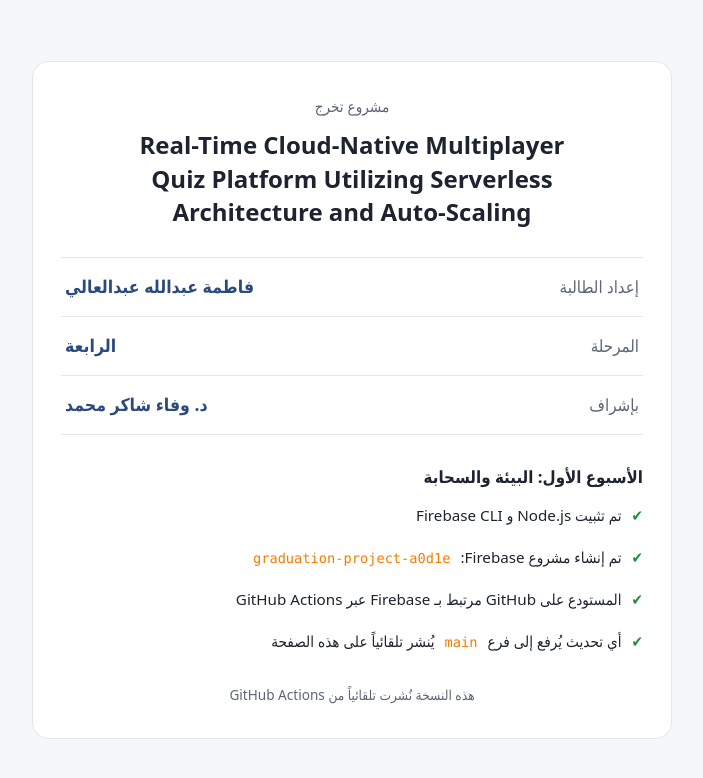
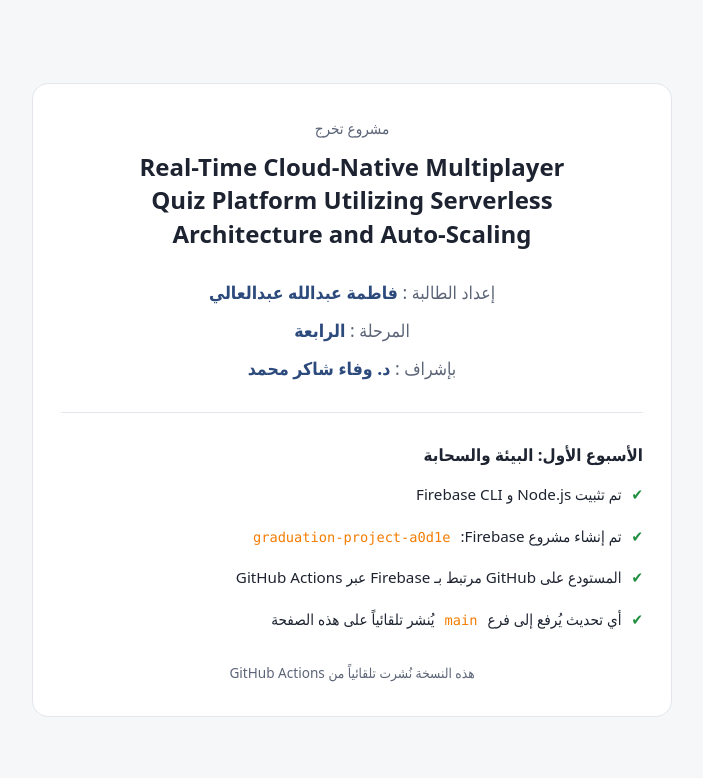
Before and after one commit to fatimaproject2003/graduation-project, a plain HTML site: page public/index.html in a window 1280 px wide. Shown: the whole page, without its empty margins (288-991 px from the left). Drawn offline with Linux system fonts and the light colour scheme.

Commit message:
Show student, stage and supervisor as label : value lines

```diff
--- a/public/index.html
+++ b/public/index.html
@@ -62,18 +62,15 @@
       direction: ltr;
       text-wrap: balance;
     }
-    .info { margin: 0 0 28px; }
-    .row {
-      display: flex;
-      justify-content: space-between;
-      align-items: baseline;
-      gap: 16px;
-      padding: 14px 4px;
-      border-top: 1px solid var(--border);
+    .info {
+      margin: 0 0 28px;
+      padding-bottom: 20px;
+      border-bottom: 1px solid var(--border);
+      text-align: center;
     }
-    .row:last-child { border-bottom: 1px solid var(--border); }
-    .row dt { color: var(--muted); font-size: 1.05rem; }
-    .row dd { margin: 0; color: var(--value); font-weight: 700; font-size: 1.1rem; }
+    .info p { margin: 0 0 8px; font-size: 1.1rem; }
+    .info .label { color: var(--muted); }
+    .info .value { color: var(--value); font-weight: 700; }
     h2 { margin: 0 0 4px; font-size: 1.05rem; }
     ul { list-style: none; padding: 0; margin: 0; }
     li {
@@ -99,11 +96,11 @@
     <p class="kicker">مشروع تخرج</p>
     <h1>Real-Time Cloud-Native Multiplayer Quiz Platform Utilizing Serverless Architecture and Auto-Scaling</h1>
 
-    <dl class="info">
-      <div class="row"><dt>إعداد الطالبة</dt><dd>فاطمة عبدالله عبدالعالي</dd></div>
-      <div class="row"><dt>المرحلة</dt><dd>الرابعة</dd></div>
-      <div class="row"><dt>بإشراف</dt><dd>د. وفاء شاكر محمد</dd></div>
-    </dl>
+    <div class="info">
+      <p><span class="label">إعداد الطالبة :</span> <span class="value">فاطمة عبدالله عبدالعالي</span></p>
+      <p><span class="label">المرحلة :</span> <span class="value">الرابعة</span></p>
+      <p><span class="label">بإشراف :</span> <span class="value">د. وفاء شاكر محمد</span></p>
+    </div>
 
     <h2>الأسبوع الأول: البيئة والسحابة</h2>
     <ul>
```
